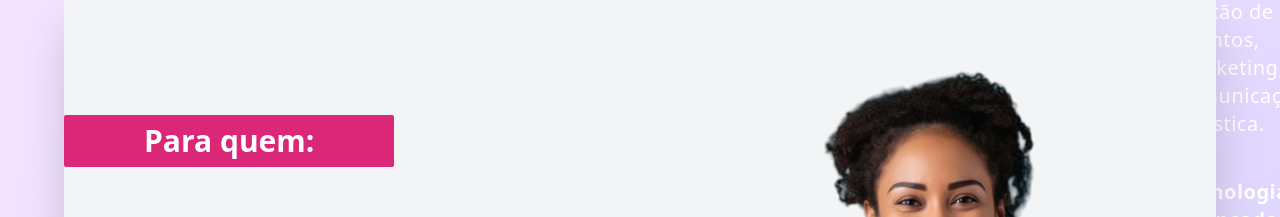
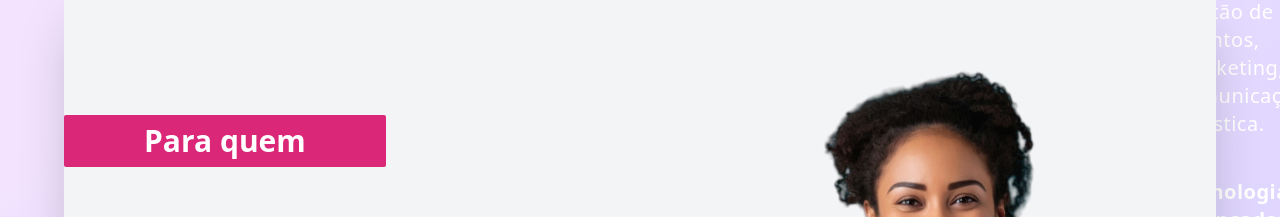
Before and after one commit to CertDevz/iplanner-project, a React (Vite) app: page / in a window 1280 px wide. Shown: the part 4959-5176 px from the top of the page. Built offline with nearby package versions, Linux system fonts and the light colour scheme; no server answers; a web font is replaced by a local one.

Commit message:
fix: remove double point

```diff
--- a/src/view/components/para-quem/index.jsx
+++ b/src/view/components/para-quem/index.jsx
@@ -7,7 +7,7 @@ export default function ParaQuem() {
       <div className="flex items-center justify-center   bg-gray-100 rounded-lg shadow-2xl mt-24 h-[850px] md:h-full">
         <div className=" flex flex-col md:items-start justify-center  mb-10 md:mb-0">
           <h1 className="font-semibold  px-20 py-2 bg-[#db2777] rounded-sm text-white text-center md:text-3xl text-2xl">
-            Para quem:
+            Para quem
           </h1>
           <div className="mt-10 flex flex-col p-2">
             <h2 className=" text-xl font-semibold">Profissionais da Saúde:</h2>
```
